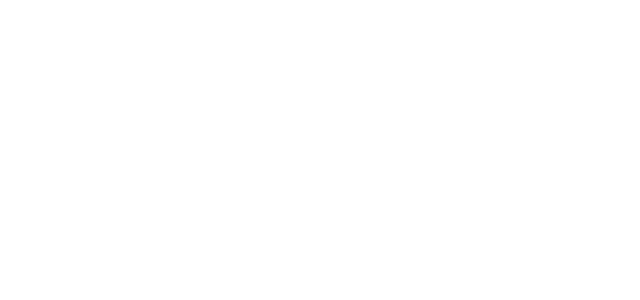
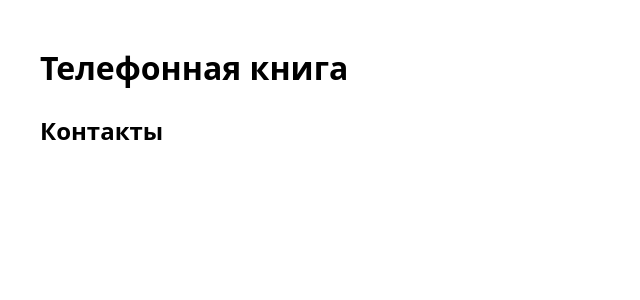
Before and after one commit to lex-od/goit-react-hw-06-phonebook, a React (Create React App) app: page / in a window 1280 px wide. Shown: the top 300 px of the page, without its empty margins (0-640 px from the left). Built offline with nearby package versions, Linux system fonts and the light colour scheme.

Commit message:
Initial styles

```diff
--- a/src/App.jsx
+++ b/src/App.jsx
@@ -1,10 +1,10 @@
-import { Component } from 'react';
-import './styles/App.module.scss';
+import css from './styles/App.module.scss';
 
-class App extends Component {
-    render() {
-        return <></>;
-    }
-}
+const App = () => (
+    <div className="container">
+        <h1 className={css.telBookTitle}>Телефонная книга</h1>
+        <h2 className={css.contactsTitle}>Контакты</h2>
+    </div>
+);
 
 export default App;
--- a/src/styles/App.module.scss
+++ b/src/styles/App.module.scss
@@ -0,0 +1,8 @@
+.telBookTitle {
+    margin-bottom: 15px;
+}
+
+.contactsTitle {
+    margin-top: 30px;
+    margin-bottom: 15px;
+}
--- a/src/styles/global.scss
+++ b/src/styles/global.scss
@@ -0,0 +1,27 @@
+.container {
+    width: 1200px;
+    margin-left: auto;
+    margin-right: auto;
+}
+
+ul {
+    margin: 0;
+    padding: 0;
+
+    list-style: none;
+}
+
+p {
+    margin: 0;
+}
+
+h1,
+h2,
+h3 {
+    margin: 0;
+}
+
+#root {
+    padding-top: 50px;
+    padding-bottom: 50px;
+}
```
Also changed, not shown: 1 other file (tests, documents, lock files or other folders).
